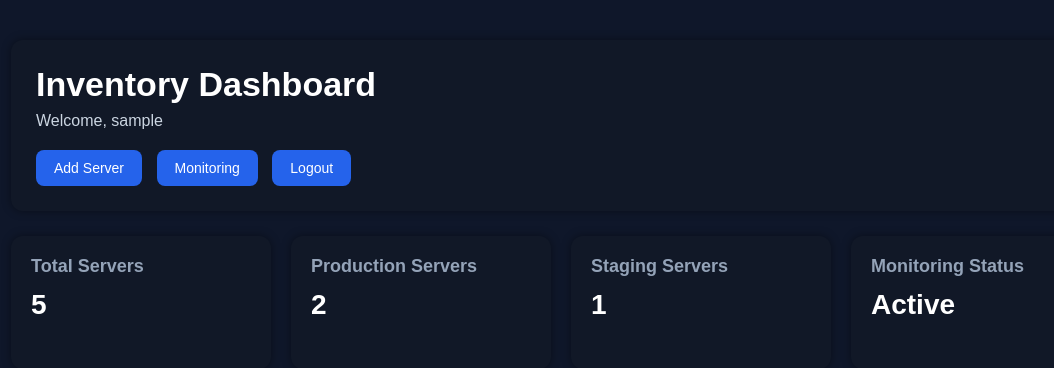
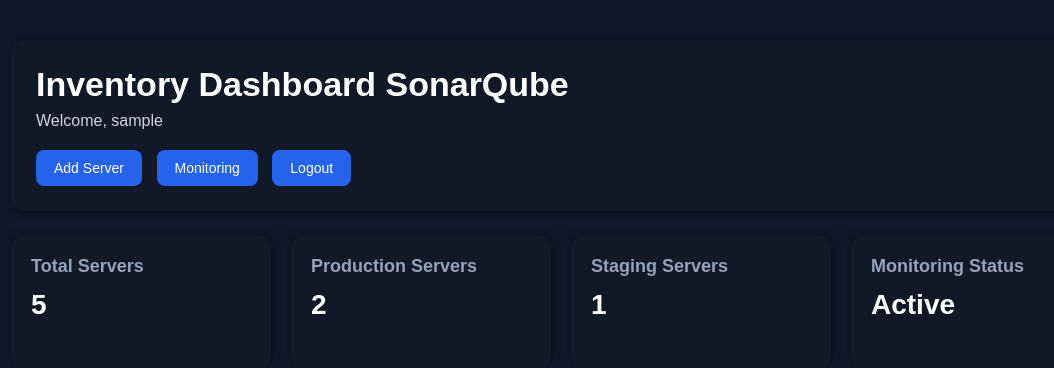
Before and after one commit to yoginderbagga/flask-postgres-backend, a Flask app: page /dashboard in a window 1280 px wide. Shown: the top 368 px of the page, without its empty margins (79-1133 px from the left). Run offline with Flask 3, Linux system fonts and the light colour scheme; the visitor is signed in with stand-in values (Sample User, id 1); data that the repository does not hold is empty; some libraries are stand-ins or nearby versions.

Commit message:
Testing Pipeline with SonarQube

```diff
--- a/templates/dashboard.html
+++ b/templates/dashboard.html
@@ -137,7 +137,7 @@
 <div class="container">
 
     <div class="header">
-        <h1>Inventory Dashboard </h1>
+        <h1>Inventory Dashboard SonarQube  </h1>
         <p>Welcome, {{ user }}</p>
 
         <div class="button-group">
```
